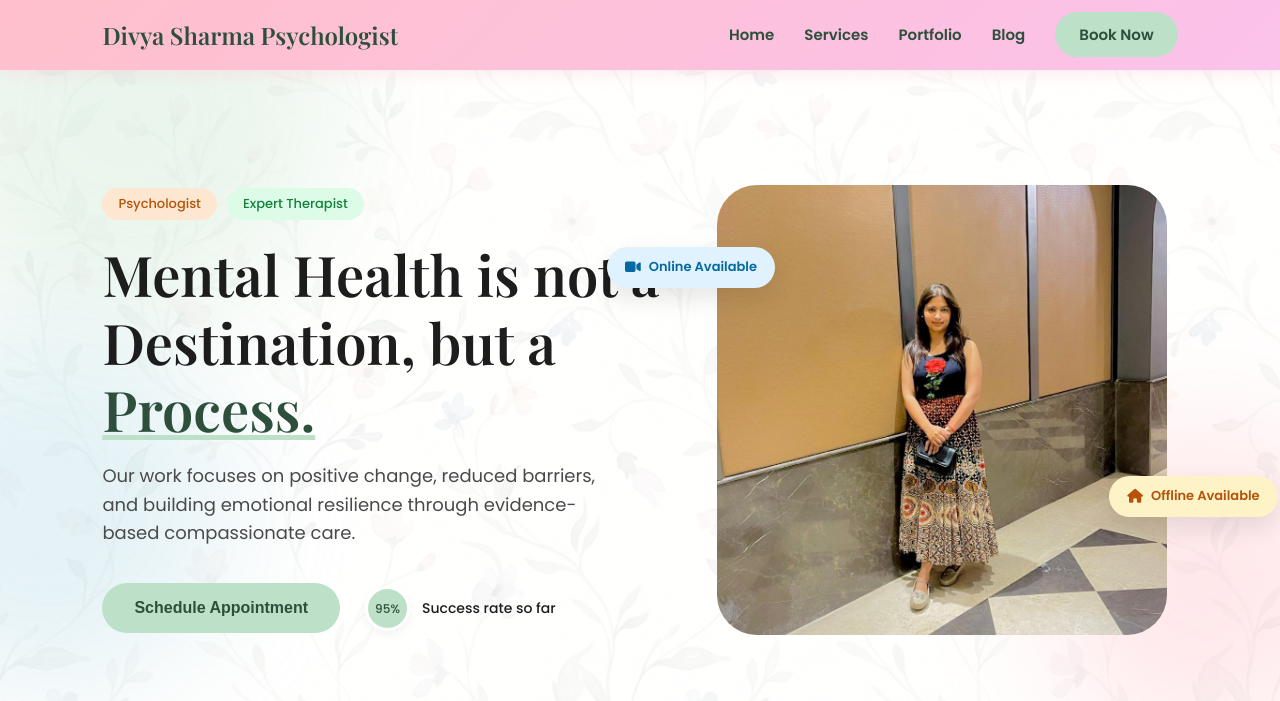
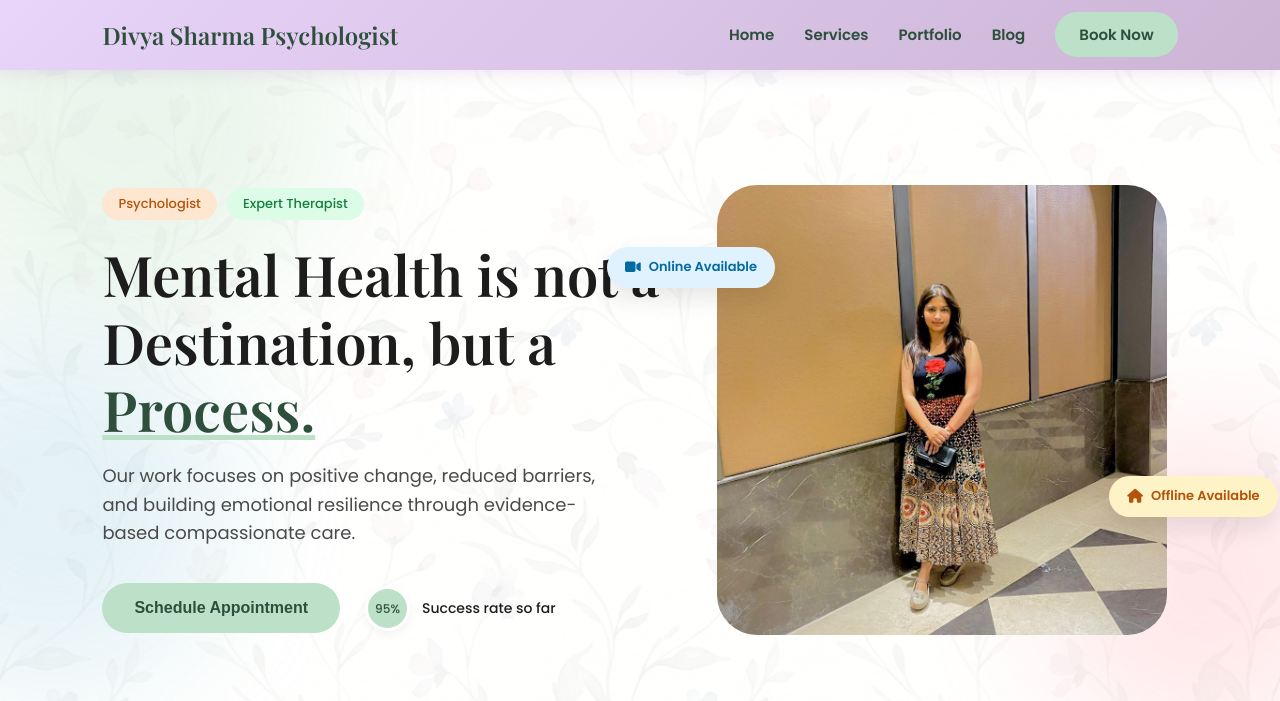
Before and after one commit to vishalkumarx/Divya, a plain HTML site: page index.html in a window 1280 px wide. Shown: the top 701 px of the page. Drawn offline with nearby package versions, Linux system fonts and the light colour scheme; no server answers.

Commit message:
Change nav top bar color to lavender

```diff
--- a/index.html
+++ b/index.html
@@ -903,7 +903,7 @@
 
     body { background: linear-gradient(rgba(255, 255, 255, 0.9), rgba(255, 255, 255, 0.9)), url('background.png') no-repeat center center fixed !important; background-size: cover !important; }
 
-    nav { background: linear-gradient(135deg, #ffc0cb, #fbc2eb) !important; box-shadow: 0 4px 15px rgba(255,192,203,0.3) !important; }
+    nav { background: linear-gradient(135deg, #e9d4fa, #cbb4d4) !important; box-shadow: 0 4px 15px rgba(203,180,212,0.3) !important; }
     nav h1, nav h2, nav a { color: #2d4f3c !important; font-weight: 600 !important; }
   </style>
 </head>
```
Also changed, not shown: admin.html (+1 -1 lines), analytics.html (+1 -1 lines), beww.html (+1 -1 lines), blog-anxiety.html (+1 -1 lines), blog-growth.html (+1 -1 lines), blog-selfcare.html (+1 -1 lines), links.html (+1 -1 lines), privacy.html (+1 -1 lines).
